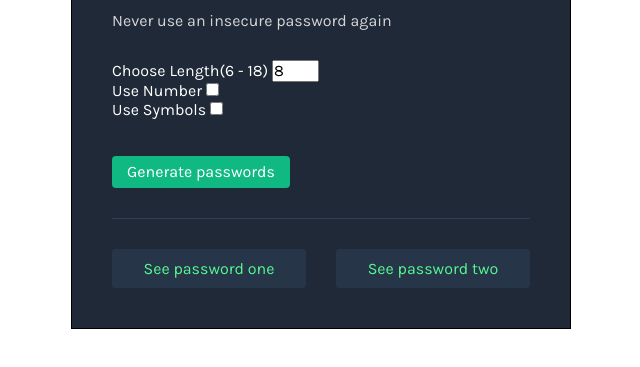
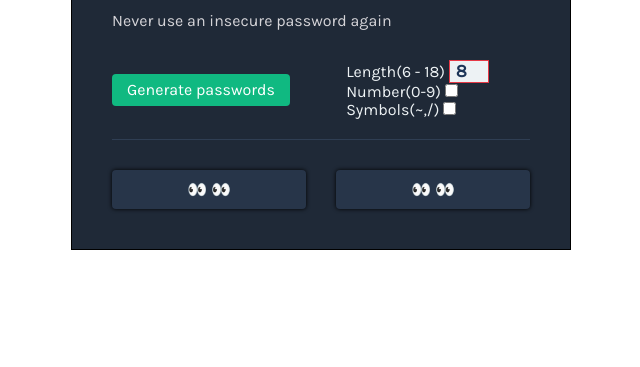
Before and after one commit to zishanHow/Password-Generator, a plain HTML site: page index.html in a window 1280 px wide. Shown: the part 113-480 px from the top of the page, without its empty margins (319-959 px from the left). Drawn offline with nearby package versions, Linux system fonts and the light colour scheme; a web font is replaced by a local one.

Commit message:
update input field style

```diff
--- a/index.css
+++ b/index.css
@@ -39,6 +39,27 @@ body {
     margin-bottom: 30px;
 }
 
+/* input field and button */
+label {
+    color: #edf2f4;
+}
+
+.input-and-btn {
+    display: flex;
+    align-items: center;
+    margin-bottom: 20px;
+}
+
+#pass-length {
+    text-align: center;
+    width: 40px;
+    border: 1px solid #e63946;
+    background-color: #edf2f4;
+    color: #1d3557;
+    font-size: 18px;
+    font-weight: bold;
+}
+
 /*  === start button style ===  */
 #btn {
     background-color: #10B981;
@@ -46,7 +67,7 @@ body {
     padding: 7px 15px;
     border: none;
     border-radius: 4px;
-    margin-bottom: 30px;
+    margin-right: 15px;
 }
 
 /*  === end button style ===  */
@@ -76,6 +97,7 @@ body {
     border-radius: 4px;
     background-color: #273549;
     color: #55F991;
+    box-shadow: 0px 0px 4px black;
 }
 
 /*  === end password pera style ===  */
@@ -84,7 +106,3 @@ body {
 .empty {
     padding: 15px;
 }
-
-label {
-    color: white;
-}
--- a/index.html
+++ b/index.html
@@ -27,22 +27,23 @@
             <h1 id="header">Generate a <span class="header-second-line">random password</span></h1>
             <p class="support-message"></p>
 
+            <div class="input-and-btn">
+                <!--  password generator Button  -->
+                <button id="btn" onclick="passwordGenerator()">Generate passwords</button>
+
                 <form>
-                <label for="pass-length">Choose Length(6 - 18)</label>
+                    <label for="pass-length">Length(6 - 18)</label>
                     <input type="number" id="pass-length" name="pass-length" min="6" max="18" value="8">
 
                     <br>
-                <label for="use-number">Use Number</label>
+                    <label for="use-number">Number(0-9)</label>
                     <input type="checkbox" id="use-number" name="use-number">
 
                     <br>
-                <label for="use-symbol">Use Symbols</label>
+                    <label for="use-symbol">Symbols(~,/)</label>
                     <input type="checkbox" id="use-symbol" name="use-symbol">
                 </form>
-
-            <br><br>
-            <!--  password generator Button  -->
-            <button id="btn" onclick="passwordGenerator()">Generate passwords</button>
+            </div>
         </section>
 
         <!--  Bottom section  -->
--- a/index.js
+++ b/index.js
@@ -3,8 +3,8 @@ const passTwo = document.getElementById("pass-two")
 const suportMessage = document.querySelector(".support-message")
 const passLength = document.getElementById("pass-length")
 
-passOne.textContent = "See password one"
-passTwo.textContent = "See password two"
+passOne.textContent = "👀 👀"
+passTwo.textContent = "👀 👀"
 suportMessage.textContent = "Never use an insecure password again"
 
 //   === characters for password ===
```
Lines whose indentation alone changed are shown as unchanged.
